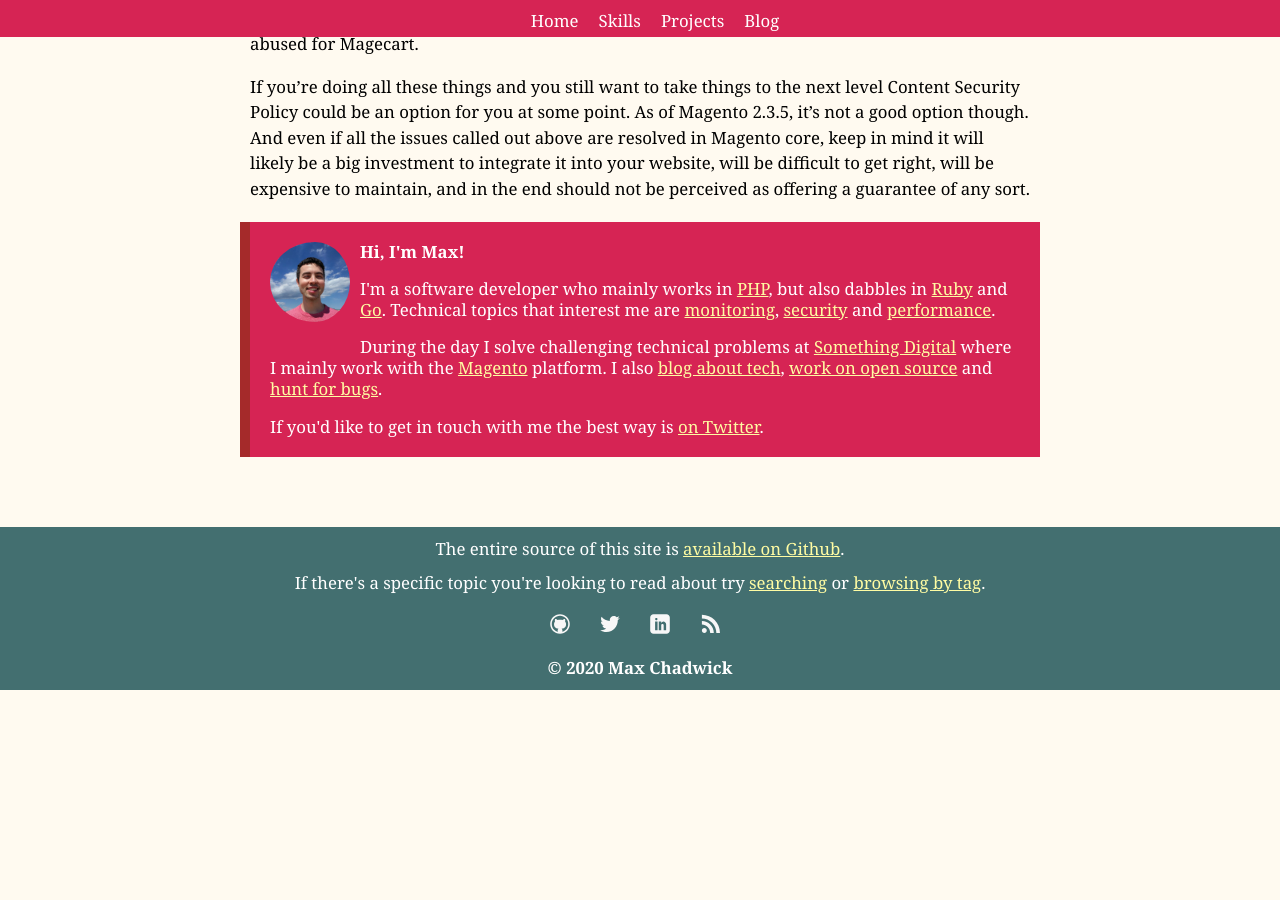
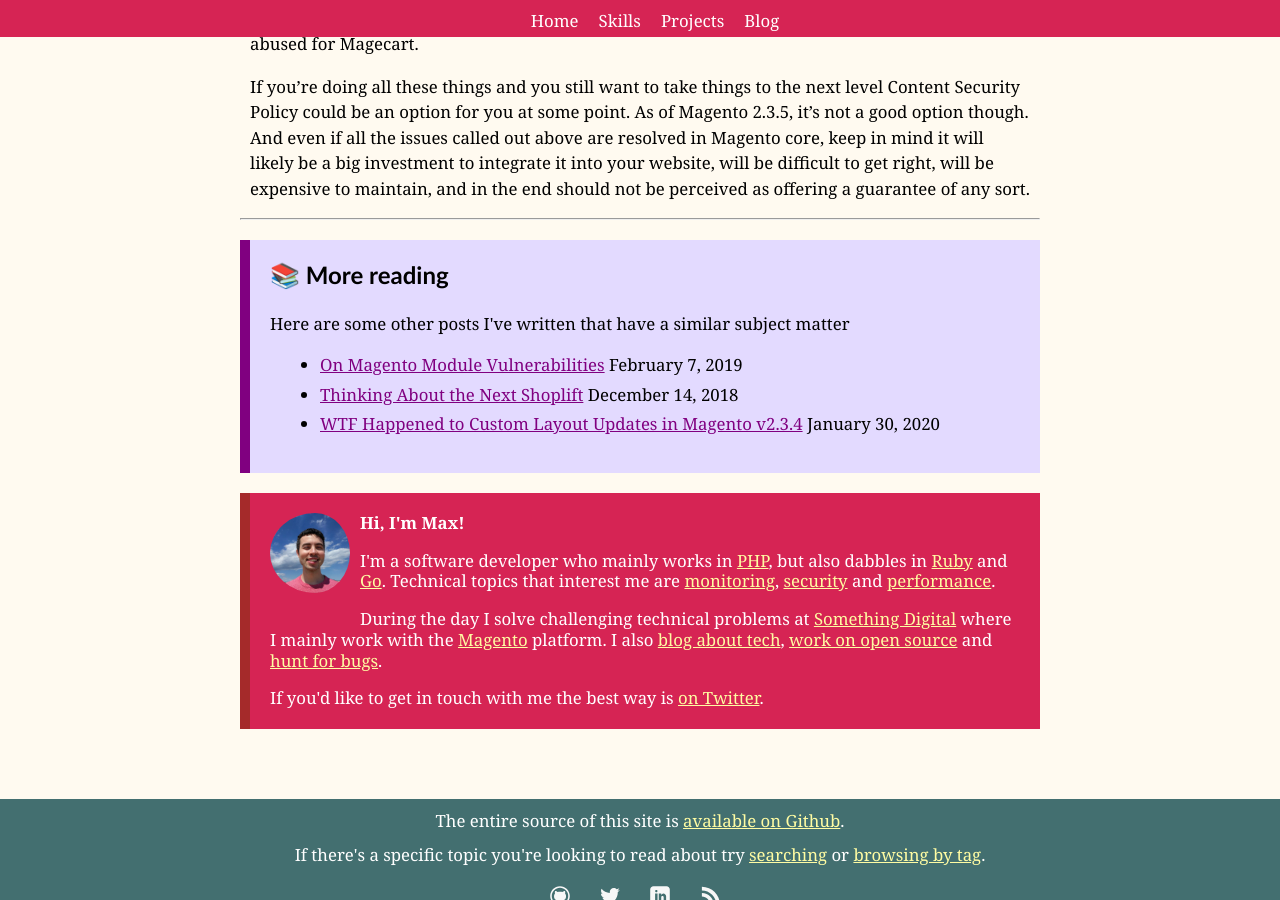
Before and after one commit to mpchadwick/mpchadwick.github.io, a Jekyll site: the page built from _posts/2020-04-29-magento-2-3-5-csp-fools-errand.md, in a window 1280 px wide and 900 px high, scrolled down 3737 px. Built offline with Jekyll 4.4.1, drawn with Linux system fonts in a browser that asks for light colours; emoji names are drawn with the system emoji font; comment, search, counter and statistics services are not loaded; before the commit the page ends 4427 px from its top, so only the background shows below that.

Commit message:
Add related posts to Magento CSP post

```diff
--- a/_posts/2020-04-29-magento-2-3-5-csp-fools-errand.md
+++ b/_posts/2020-04-29-magento-2-3-5-csp-fools-errand.md
@@ -5,6 +5,10 @@ date: April 29, 2020
 image: /img/blog/magento-2-3-5-csp/magento-miscellaneous-html@2x.png
 tags: [Magento, Security]
 has_tweet: true
+related_posts:
+- "On Magento Module Vulnerabilities"
+- "Thinking About the Next&nbsp;Shoplift"
+- "WTF Happened to Custom Layout Updates in Magento v2.3.4"
 ---
 
 On April 28, 2020 Magento 2.3.5 was announced. It included an exciting new security enhancement, implementation of a [Content Security Policy (CSP)](https://developer.mozilla.org/en-US/docs/Web/HTTP/CSP), available for both Magento Commerce and Magento Open Source.
```
